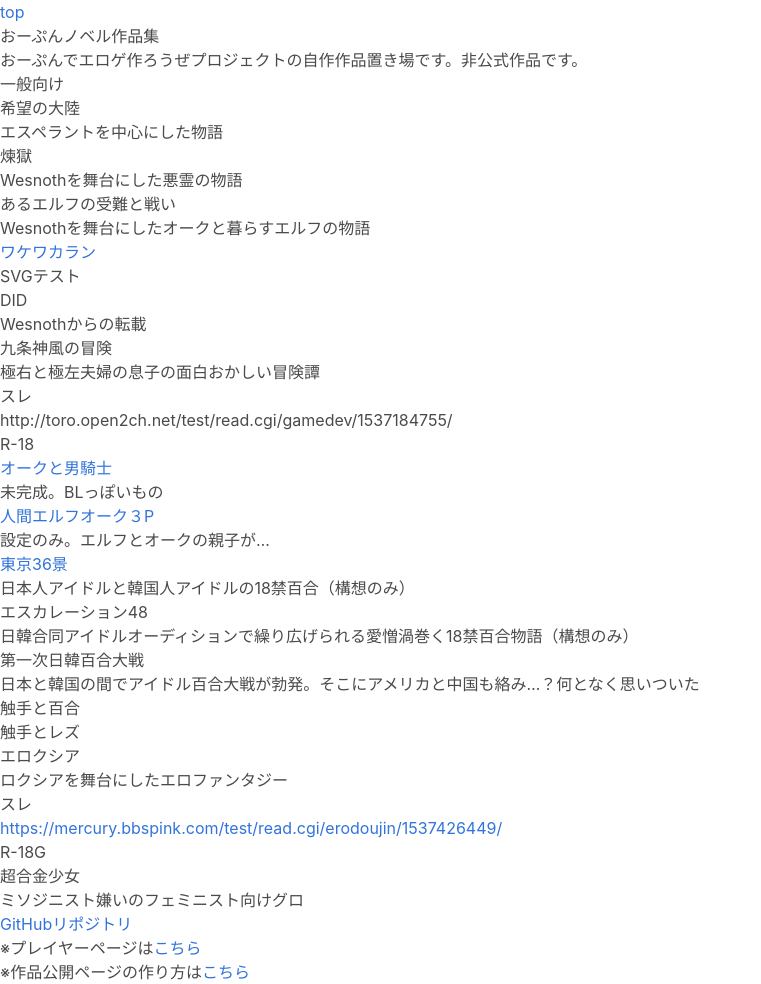
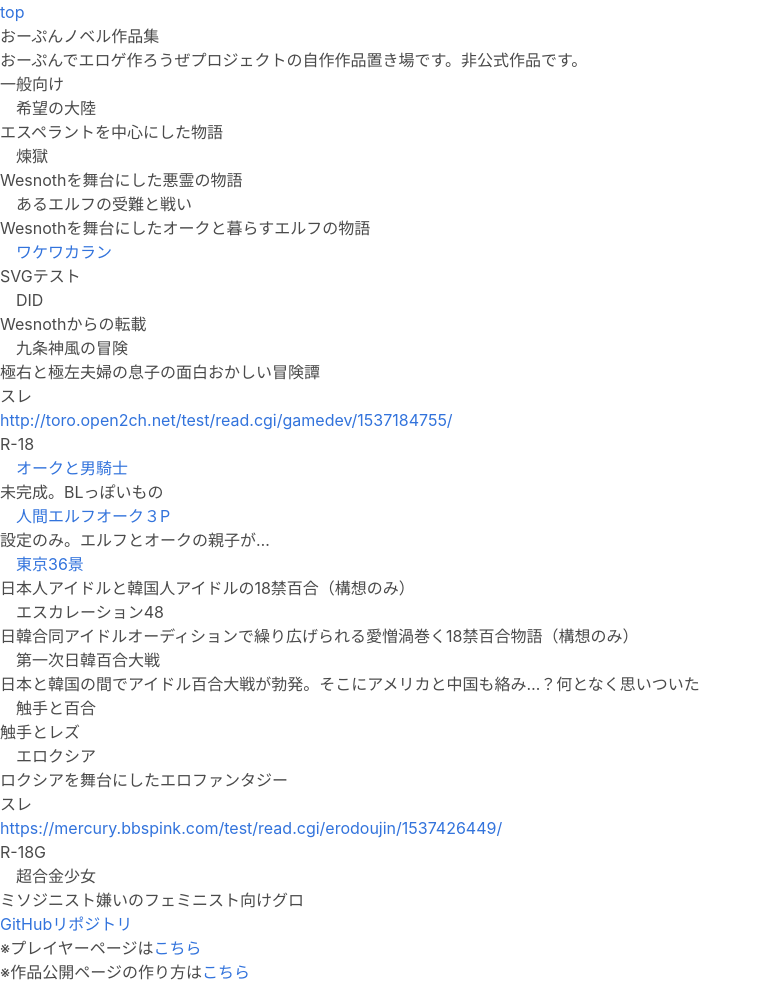
Before and after one commit to nandaka-furari/opennovel-products, a plain HTML site: page index.html in a window 1280 px wide. Shown: the whole page, without its empty margins (0-761 px from the left). Drawn offline with nearby package versions, Linux system fonts and the light colour scheme.

Commit message:
リンクミスの修正とスタイルの付け加え

```diff
--- a/index.html
+++ b/index.html
@@ -15,6 +15,11 @@
 </script>
 <script src="./onp-agent.js"></script>
 <link href="https://cdnjs.cloudflare.com/ajax/libs/bulma/0.7.1/css/bulma.min.css" rel="stylesheet">
+<style>
+dt {
+	margin-left:1em;
+}
+</style>
 </head>
 <body>
 <header><a href="/index.html">top</a></header>
@@ -37,7 +42,7 @@
 <dd>極右と極左夫婦の息子の面白おかしい冒険譚</dd>
 </dl>
 <h3>スレ</h3>
-<p><a href="http://toro.open2ch.net/test/read.cgi/gamedev/1537184755/"></a>http://toro.open2ch.net/test/read.cgi/gamedev/1537184755/</p>
+<p><a href="http://toro.open2ch.net/test/read.cgi/gamedev/1537184755/">http://toro.open2ch.net/test/read.cgi/gamedev/1537184755/</a></p>
 <h2>R-18</h2>
 <dl>
 <dt><a class="onp" href="./オークと男騎士">オークと男騎士</a></dt>
```
